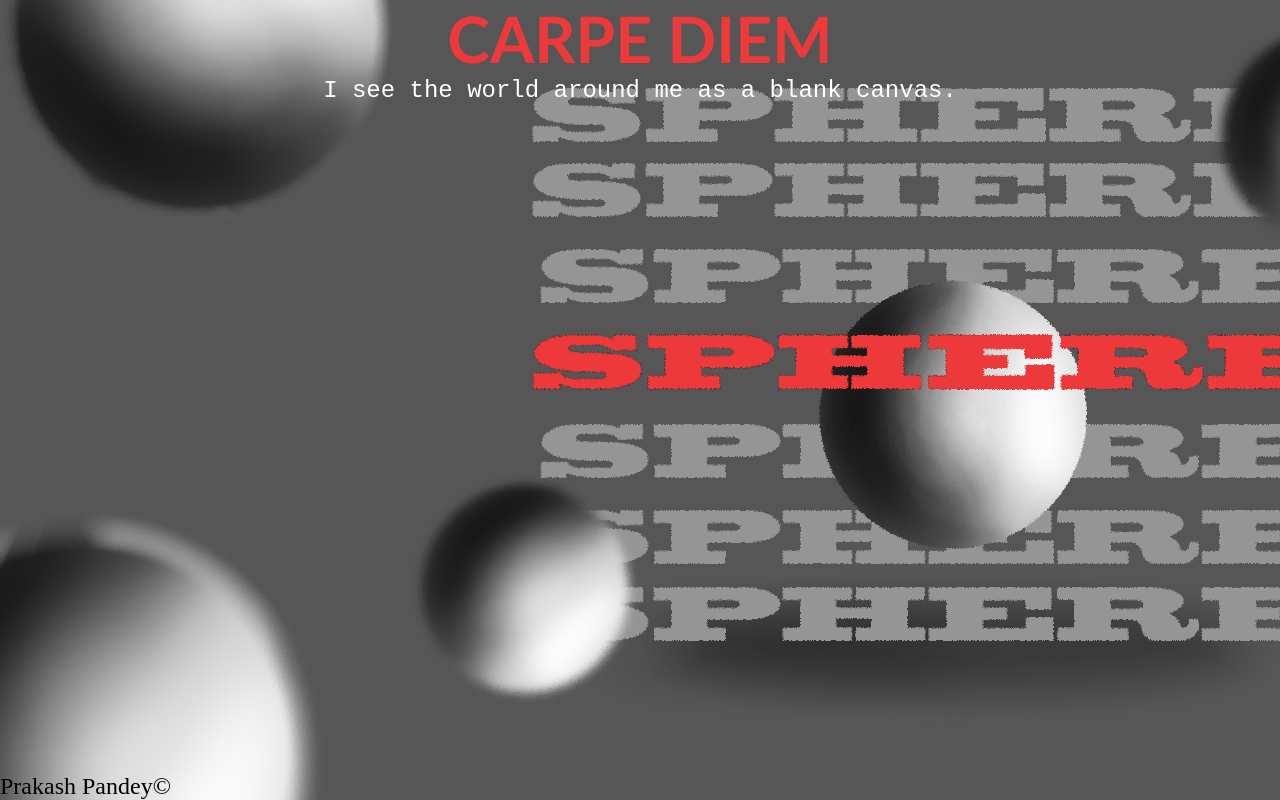
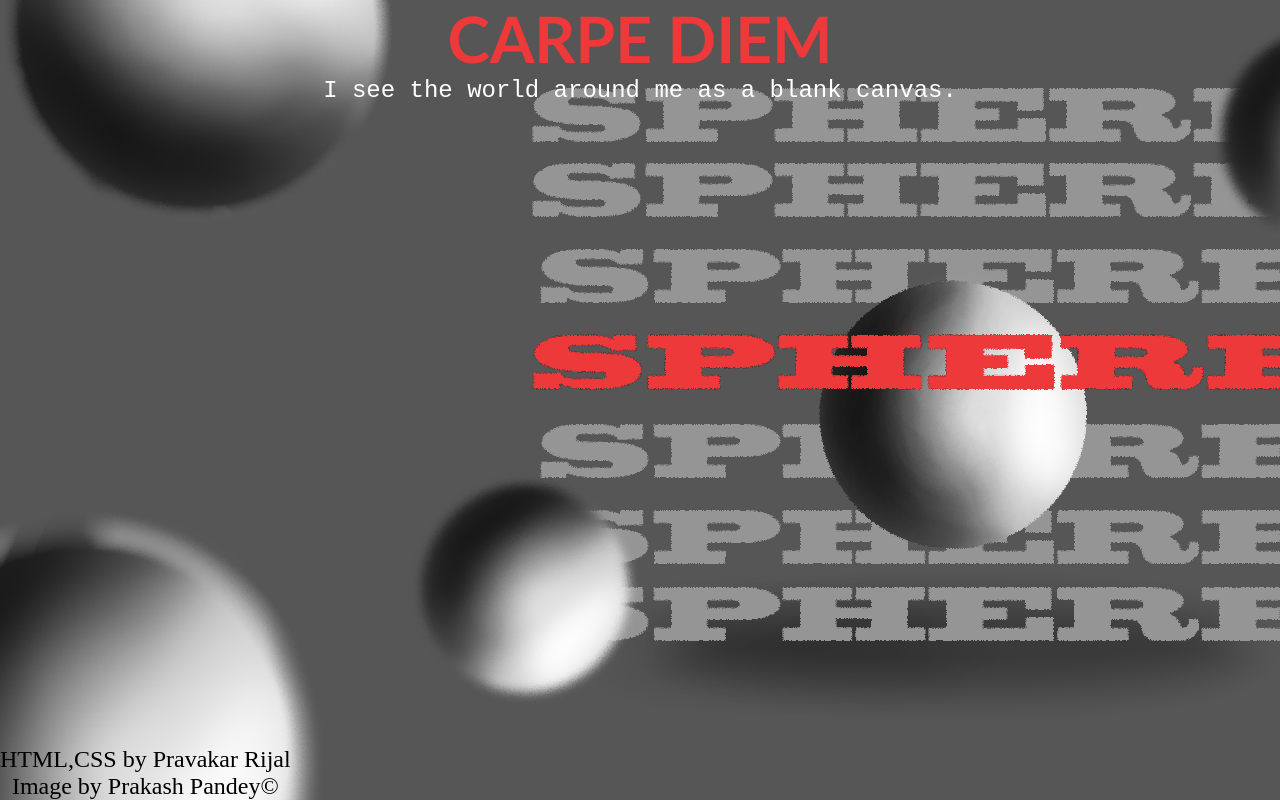
Before and after one commit to Pravakar-RijaI/Design_Spheres, a plain HTML site: page index.html in a window 1280 px wide. Drawn offline with Linux system fonts and the light colour scheme; files whose address does not match are found by name.

Commit message:
Update index

```diff
--- a/main.html
+++ b/index.html
@@ -19,7 +19,8 @@
 
 </main>
 <footer>
-    <p>Prakash Pandey&copy;</p>
+    <p>HTML,CSS by Pravakar Rijal</p>
+    <p>Image by Prakash Pandey&copy;</p>
 </footer>
 </body>
 </html>
```
